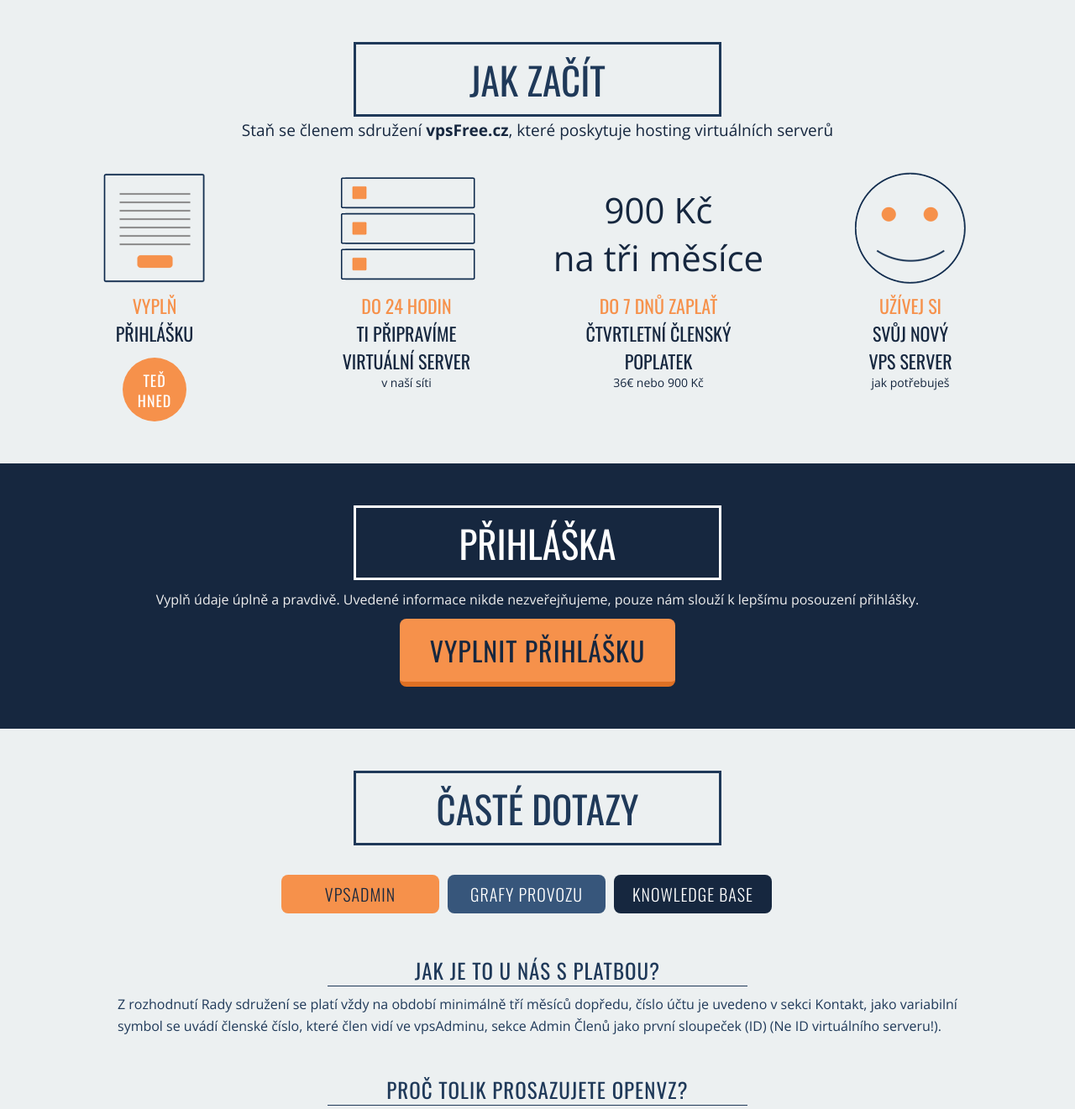
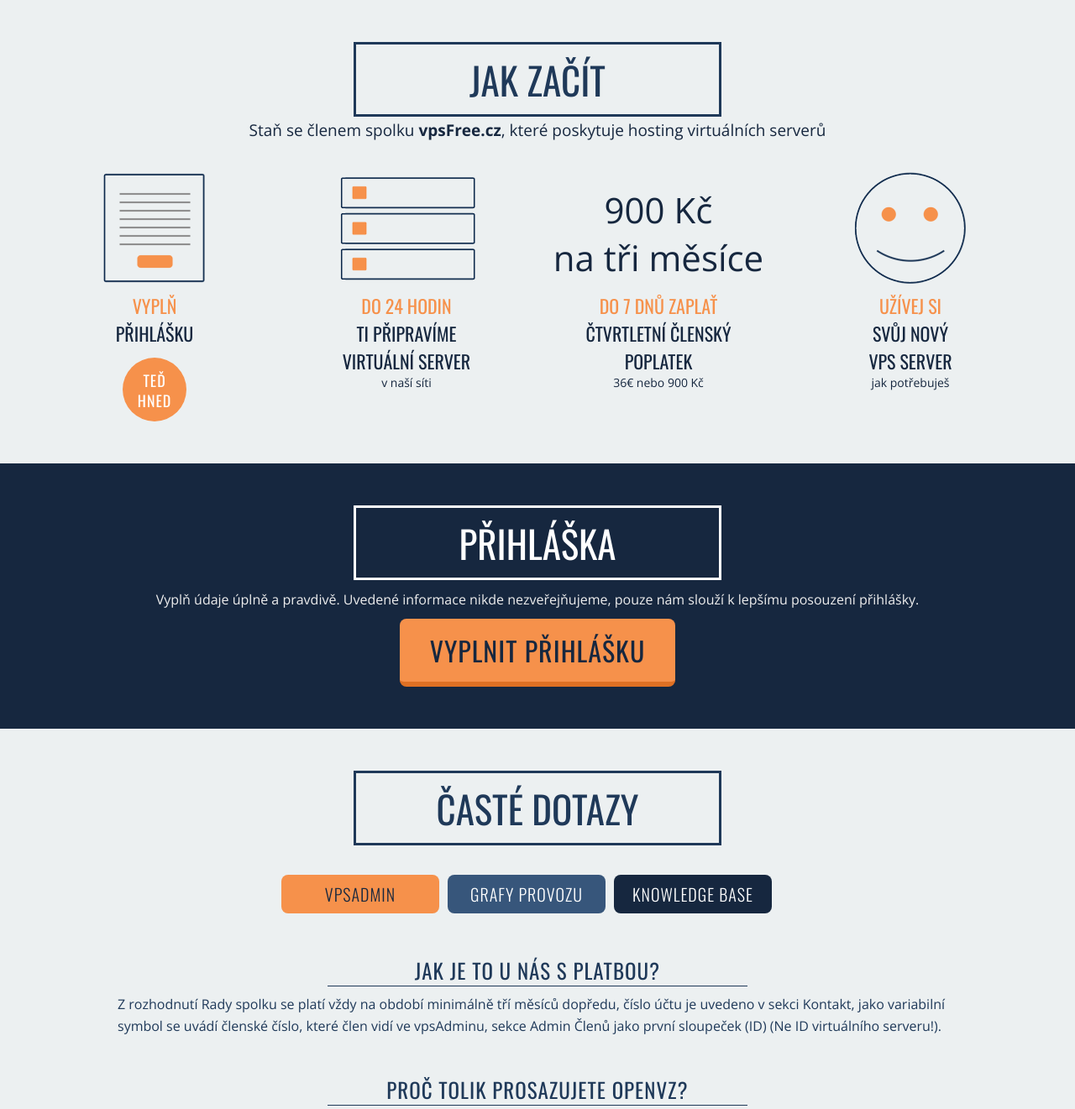
Before and after one commit to vpsfreecz/www.vpsfree.cz, a PHP site: page / in a window 1280 px wide. Shown: the part 1452-2773 px from the top of the page at 84% size. Run offline with PHP 8.4, Linux system fonts and the light colour scheme; data that the repository does not hold is empty; a stand-in replaces the project's code that opens the database connection; some libraries are stand-ins or nearby versions.

Commit message:
Sdruzeni -> spolek

```diff
--- a/htdocs/dekujeme.php
+++ b/htdocs/dekujeme.php
@@ -93,7 +93,7 @@
 				Prosíme, na obálku uvádějte celou adresu, předejdete tak možnému nedoručení zásilky.
 			</span>
 
-			<h3>Údaje sdružení</h3>
+			<h3>Údaje spolku</h3>
 
 			<div class="business">
 				<strong>IČ:</strong> 26568055<br />
--- a/htdocs/form.php
+++ b/htdocs/form.php
@@ -152,7 +152,7 @@ $db = new sql_db (DB_HOST, DB_USER, DB_PASS, DB_NAME);
 				Prosíme, na obálku uvádějte celou adresu, předejdete tak možnému nedoručení zásilky.
 			</span>
 
-			<h3>Údaje sdružení</h3>
+			<h3>Údaje spolku</h3>
 
 			<div class="business">
 				<strong>IČ:</strong> 26568055<br />
--- a/htdocs/index.php
+++ b/htdocs/index.php
@@ -121,7 +121,7 @@
 			<div class="c"> </div>
 			<p>
 			Naprostá většina informací o&nbsp;<strong>vpsFree.cz</strong> je veřejná.<br />
-			Chceme, aby členové i&nbsp;veřejnost měli přehled o&nbsp;dění v&nbsp;našem sdružení,<br />
+			Chceme, aby členové i&nbsp;veřejnost měli přehled o&nbsp;dění v&nbsp;našem spolku,<br />
 			sleduj naše informační kanály a&nbsp;sociální sítě:<br />
 			</p>
 
@@ -251,7 +251,7 @@
 			   <img src="i/michal-janousek.jpg" alt="Pavel Šnajdr" class="avatar">
 			   <h3>Michal Janoušek</h3>
 			   <div class="bubble">
-			     <p>Michal Janoušek je aktivním členem od roku 2010 a má ve vpsFree.cz na starosti přihlášky, faktury a podporu. Dálkově studuje střední školu. Má rád Linux a otevřené prostředí, které máme ve sdružení.</p>
+			     <p>Michal Janoušek je aktivním členem od roku 2010 a má ve vpsFree.cz na starosti přihlášky, faktury a podporu. Dálkově studuje střední školu. Má rád Linux a otevřené prostředí, které máme ve spolku.</p>
 			   </div>
 			 </div>
 
@@ -300,7 +300,7 @@
 			 <div class="km srazy">
 			   <span> </span>
 			   <h3>Děláme srazy</h3>
-			   <p>Pravidelně se&nbsp;potkáváme na srazech, kde se&nbsp;dozvíte o&nbsp;směřování sdružení, ale popovídáte si&nbsp;i&nbsp;o&nbsp;denních problémech ostatních adminů.</p>
+			   <p>Pravidelně se&nbsp;potkáváme na srazech, kde se&nbsp;dozvíte o&nbsp;směřování spolku, ale popovídáte si&nbsp;i&nbsp;o&nbsp;denních problémech ostatních adminů.</p>
 			 </div>
 
 			<div class="c"> </div>
@@ -388,7 +388,7 @@
 		<div class="in">
 
 			<h2>Jak začít</h2>
-			<p>Staň se členem sdružení <strong>vpsFree.cz</strong>, které poskytuje hosting virtuálních serverů</p>
+			<p>Staň se členem spolku <strong>vpsFree.cz</strong>, které poskytuje hosting virtuálních serverů</p>
 			<div class="boxes">
 
 			<a href="#order" class="box b1">
@@ -506,7 +506,7 @@
 			<div class="c"> </div>
 			<h3>Jak je to u nás s&nbsp;platbou?</h3>
 
-<p>Z rozhodnutí Rady sdružení se&nbsp;platí vždy na období minimálně tří měsíců dopředu, číslo účtu je uvedeno v&nbsp;sekci Kontakt, jako variabilní symbol se&nbsp;uvádí členské číslo, které člen vidí ve&nbsp;vpsAdminu, sekce Admin Členů jako první sloupeček (ID) (Ne ID virtuálního serveru!).</p>
+<p>Z rozhodnutí Rady spolku se&nbsp;platí vždy na období minimálně tří měsíců dopředu, číslo účtu je uvedeno v&nbsp;sekci Kontakt, jako variabilní symbol se&nbsp;uvádí členské číslo, které člen vidí ve&nbsp;vpsAdminu, sekce Admin Členů jako první sloupeček (ID) (Ne ID virtuálního serveru!).</p>
 
 <h3>Proč tolik prosazujete OpenVZ?</h3>
 
@@ -593,7 +593,7 @@
 				Prosíme, na obálku uvádějte celou adresu, předejdete tak možnému nedoručení zásilky.
 			</span>
 
-			<h3>Údaje sdružení</h3>
+			<h3>Údaje spolku</h3>
 
 			<div class="business">
 				<strong>IČ:</strong> 26568055<br />
--- a/htdocs/prihlaska.php
+++ b/htdocs/prihlaska.php
@@ -180,7 +180,7 @@ Year of birth: '.$_POST["birth"].'
 	$subject = "[vpsFree.cz] Přihláška přijata";
 	$text = 'Ahoj '.$_POST["nick"].',
 
-Tvá přihláška byla přijata a bude předložena radě sdružení ke schválení. Do 24 hodin Tě budeme kontaktovat.
+Tvá přihláška byla přijata a bude předložena radě spolku ke schválení. Do 24 hodin Tě budeme kontaktovat.
 Pokud by se tak nestalo, obrať se prosím na podpora@vpsfree.cz.
 
 Mezitím doporučujeme, aby sis prošel důkladněji náš web na https://www.vpsfree.cz.
```
